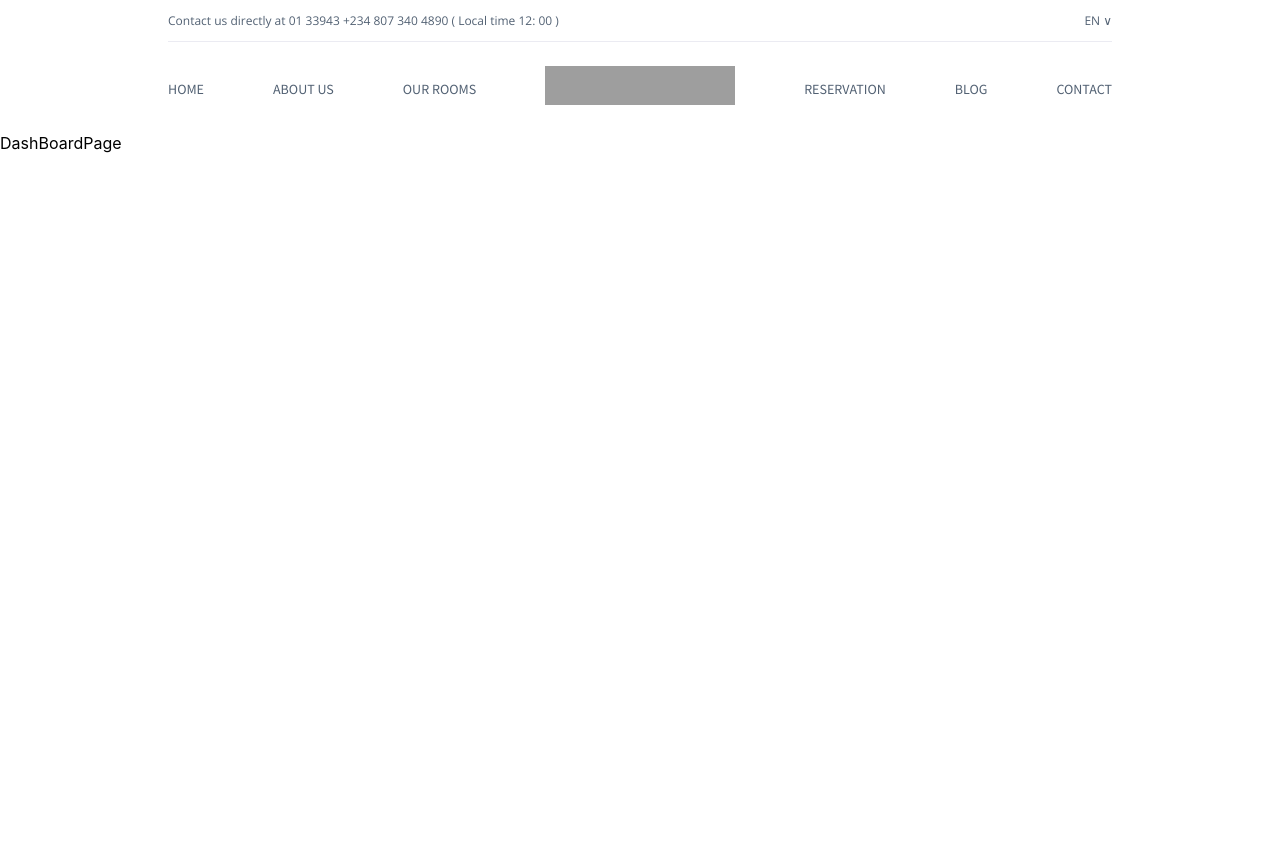
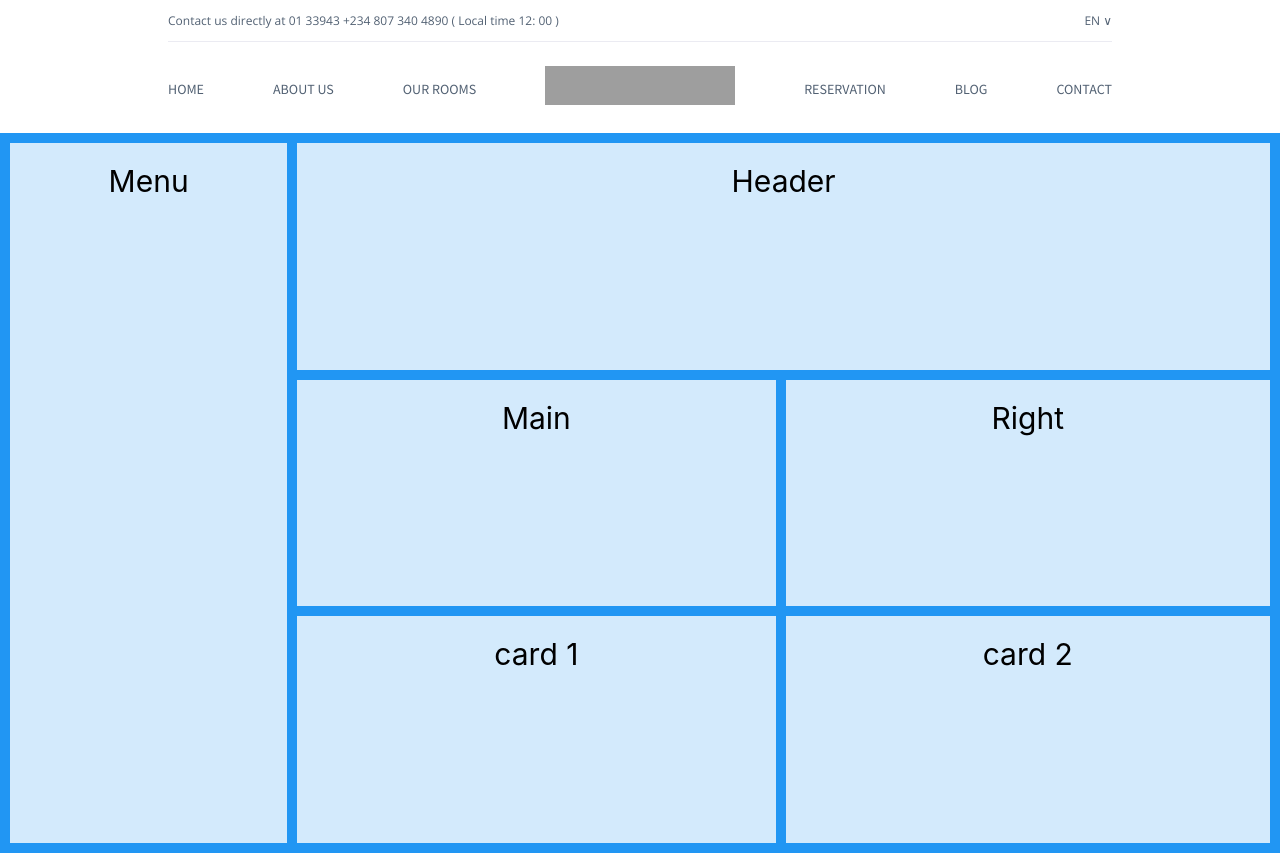
Before and after one commit to Bastieno/hotel-ng, a React (Create React App) app: page /dashboard in a window 1280 px wide. Before the commit the page ends 800 px from the top, so only its background shows below. Built offline with nearby package versions, Linux system fonts and the light colour scheme; grey boxes are pictures that could not be loaded.

Commit message:
create a start template for the dashboard page

```diff
--- a/src/pages/dashboard-page/dahboard-page.component.jsx
+++ b/src/pages/dashboard-page/dahboard-page.component.jsx
@@ -1,9 +1,15 @@
 import React from 'react';
+import './dashboard-page.styles.scss';
 
 export default function DashBoardPage() {
   return (
-    <div>
-      DashBoardPage
+    <div class="grid-container">
+      <div class="item1">Header</div>
+      <div class="item2">Menu</div>
+      <div class="item3"> Main</div>
+      <div class="item4">Right</div>
+      <div class="item5">card 1</div>
+      <div class="item6">card 2</div>
     </div>
   );
 }
--- /dev/null
+++ b/src/pages/dashboard-page/dashboard-page.styles.scss
@@ -0,0 +1,29 @@
+.item1 { grid-area: header; }
+.item2 { grid-area: menu; }
+.item3 { grid-area: main; }
+.item4 { grid-area: right; }
+.item5 { grid-area: card1; }
+.item6 { grid-area: card2; }
+
+.grid-container {
+  display: grid;
+  grid-template-areas:
+    'menu header header header header'
+    'menu main main right right'
+    'menu card1 card1 card2 card2 ';
+  grid-gap: 10px;
+  background-color: #2196F3;
+  padding: 10px;
+}
+
+
+.grid-container > div {
+  background-color: rgba(255, 255, 255, 0.8);
+  text-align: center;
+  padding: 20px 0;
+  font-size: 30px;
+}
+
+.item2 {
+  height: 700px;
+}
```
Also changed, not shown: src/pages/dashboard-page/dashboard-page.styles.css (deleted).
